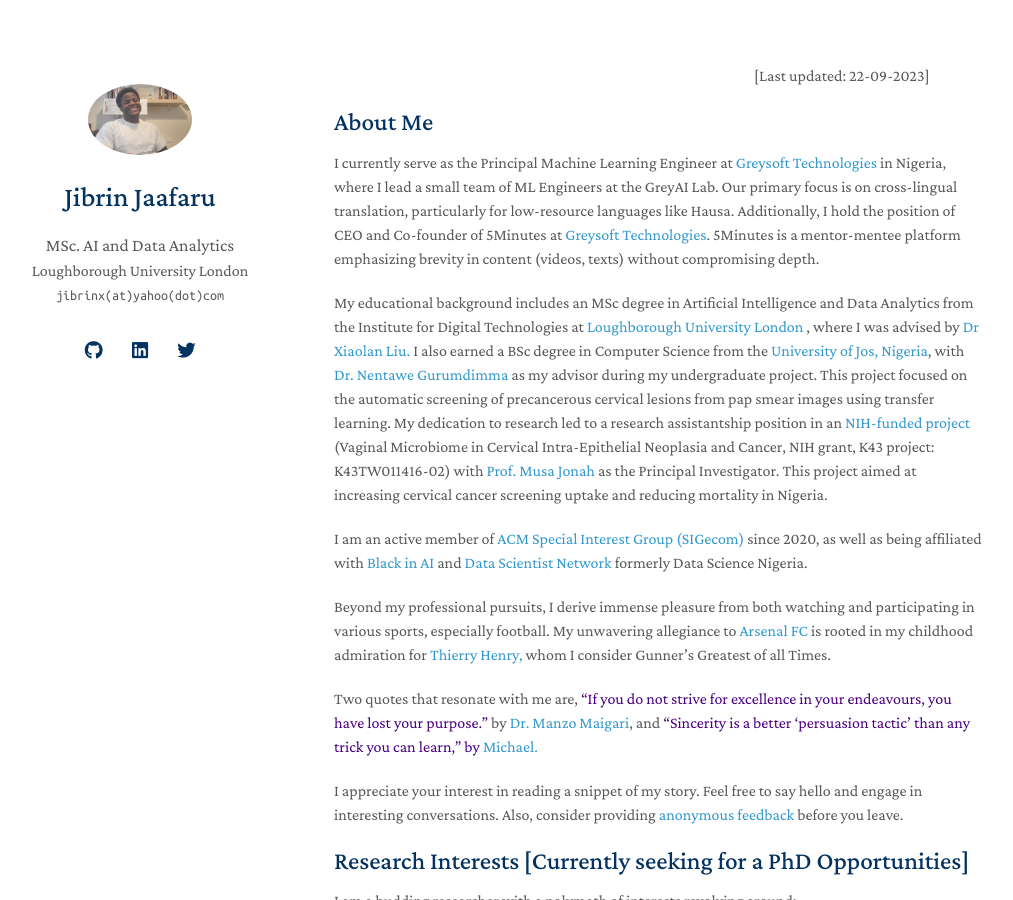
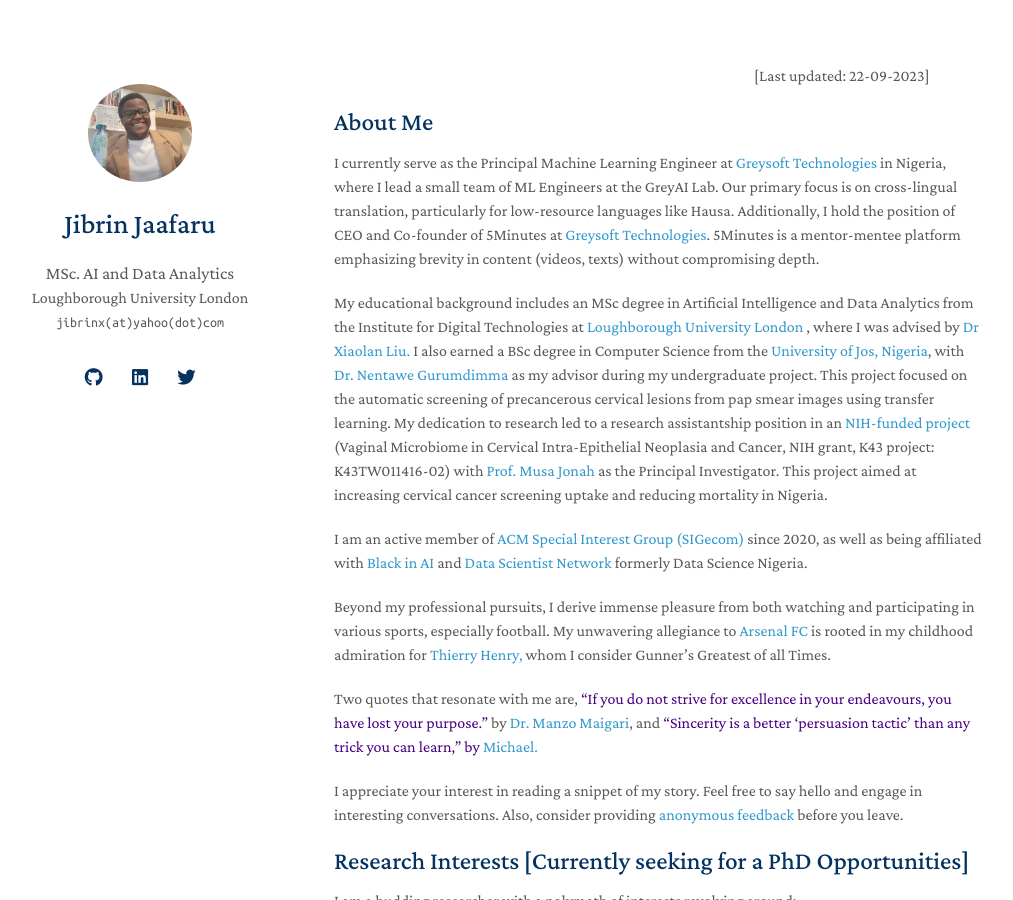
Before and after one commit to jibrinx/jibrinx.github.io, a Jekyll site: the page built from index.md, in a window 1280 px wide and 900 px high. Shown: the whole window, without its empty margins (136-1149 px from the left). Built offline with Jekyll 4.4.1, drawn with Linux system fonts in a browser that asks for light colours; nearby versions of some CDN libraries; a style sheet for code colours, icons or effects is not loaded.

Commit message:
Update _config.yml

```diff
--- a/_config.yml
+++ b/_config.yml
@@ -20,7 +20,7 @@
 
 # Images (e.g., your profile picture and your website's favicon)
 # "favicon" and "favicon_dark" are used for the light and dark modes, respectively.
-avatar: ./assets/img/20221018_133156.jpg
+avatar: ./assets/img/jibrin.jpg
 favicon: ./assets/img/favicon.png
 favicon_dark: ./assets/img/favicon.png
 
```
